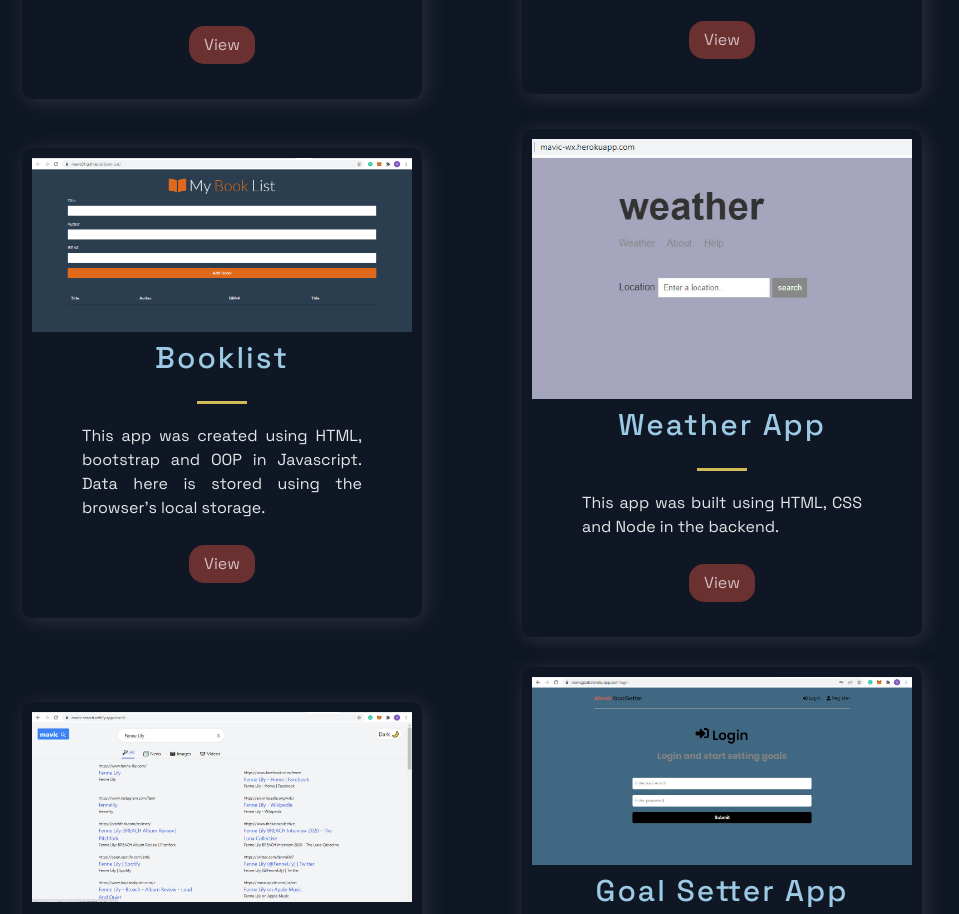
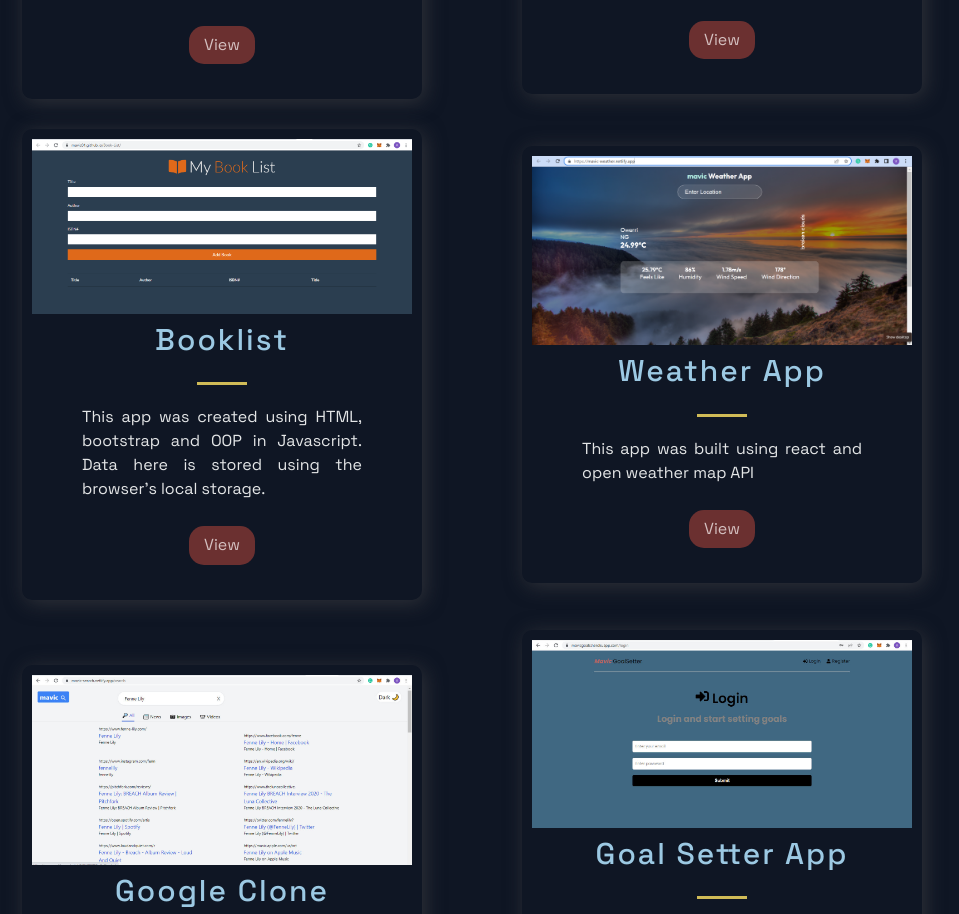
Before and after one commit to mavic01/port-mastery, a Next.js app: page / in a window 1280 px wide. Shown: the part 2620-3534 px from the top of the page, without its empty margins (168-1127 px from the left). Built offline with nearby package versions, Linux system fonts and the light colour scheme.

Commit message:
added another project

```diff
--- a/src/data.js
+++ b/src/data.js
@@ -65,9 +65,9 @@ export const webData = [
     {
         id: 10,
         title: "Weather App",
-        desc: "This app was built using HTML, CSS and Node in the backend.",
-        img: "assets/weather-app.jpg",
-        url: "https://mavic-wx.herokuapp.com/"
+        desc: "This app was built using react and open weather map API",
+        img: "assets/mavvic-weather.png",
+        url: "https://mavic-weather.netlify.app/"
     },
     {
         id: 11,
```
Also changed, not shown: public/assets/mavvic-weather.png (added).
